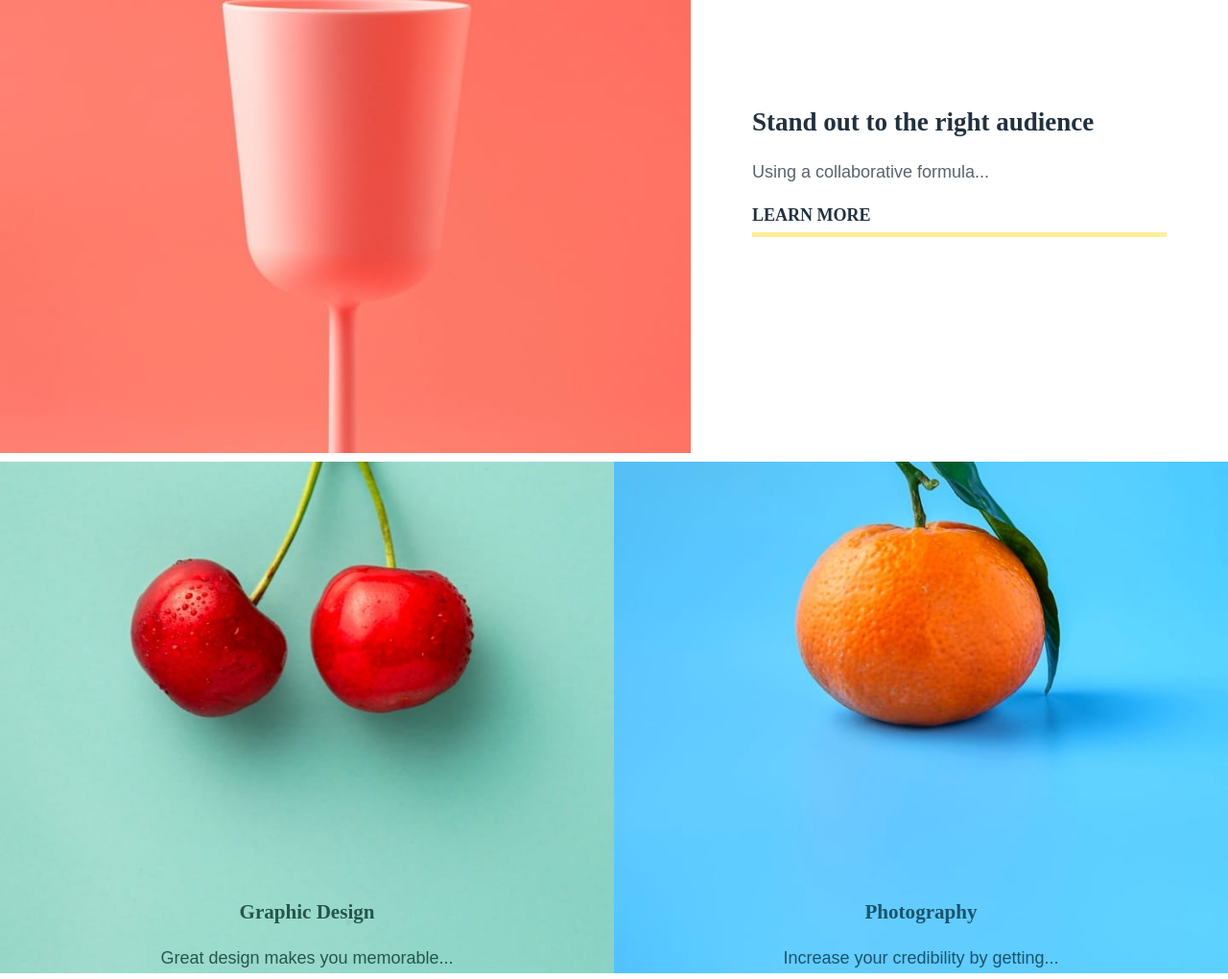
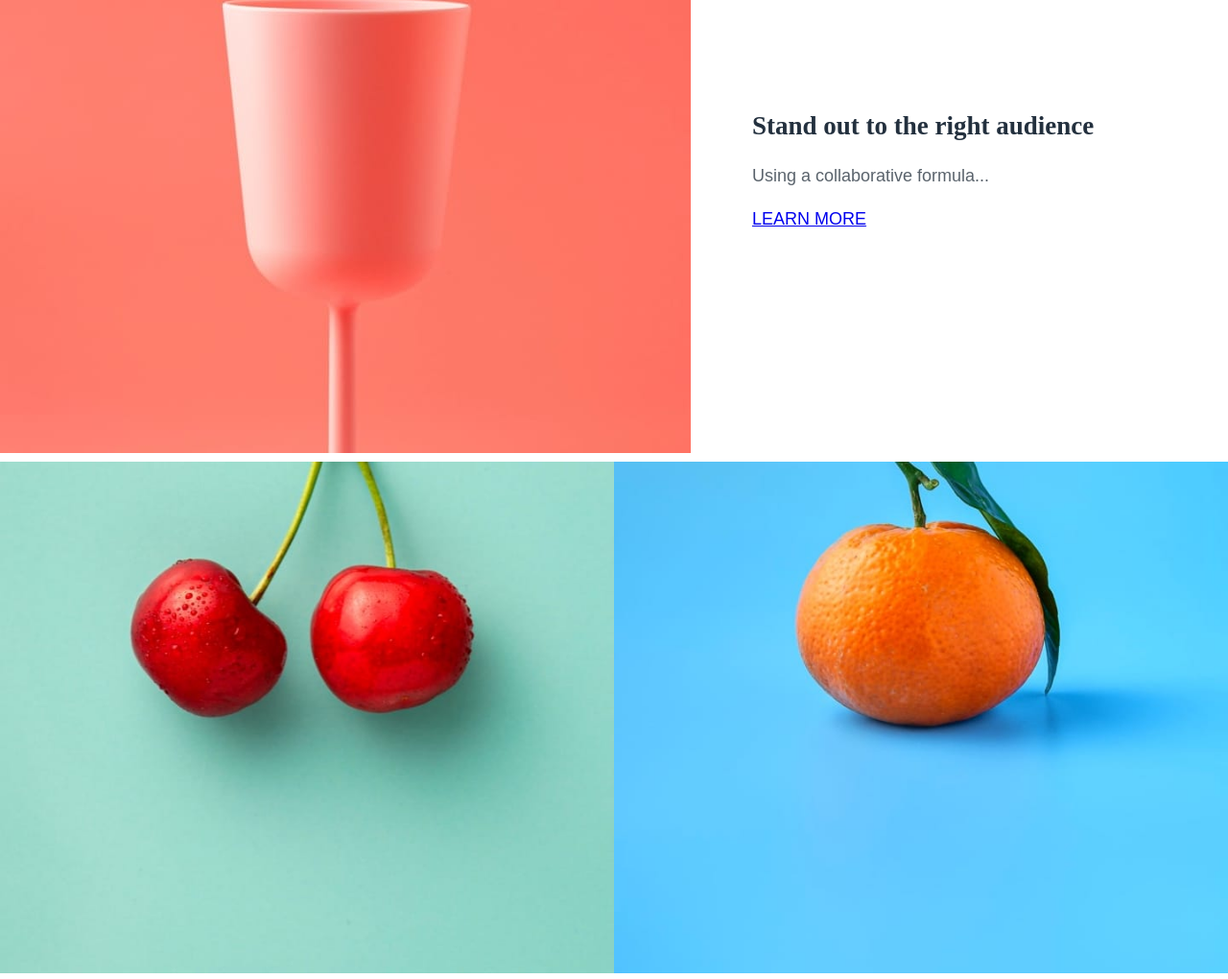
Before and after one commit to JhescoF/tarea_sem4, a plain HTML site: page index.html in a window 1280 px wide. Shown: the part 1457-2477 px from the top of the page at 96% size. Drawn offline with Linux system fonts and the light colour scheme.

Commit message:
profe no sea malo

```diff
--- a/style.css
+++ b/style.css
@@ -1,4 +1,4 @@
-/* ===== Variables ===== */
+
 :root {
   --rojo-400: hsl(7, 99%, 70%);
   --amarillo-500: hsl(51, 100%, 49%);
@@ -18,7 +18,7 @@
   --espaciado: 4rem;
 }
 
-/* ===== Reset ===== */
+
 * {
   margin: 0;
   padding: 0;
@@ -32,12 +32,12 @@ body {
   line-height: 1.6;
 }
 
-/* ===== Header ===== */
+
 .encabezado {
   background: url('images/desktop/image-header.jpg') no-repeat center/cover;
   color: var(--blanco);
   text-align: center;
-  min-height: 90vh; /* más visible */
+  min-height: 90vh;
   display: flex;
   flex-direction: column;
   justify-content: space-between;
@@ -64,10 +64,12 @@ body {
 
 .btn-contacto {
   background: var(--blanco);
-  color: var(--gris-950);
+
   padding: 0.5rem 1rem;
   border-radius: 20px;
   font-family: var(--fuente-titulo);
+   color: black;
+
 }
 
 .titulo-principal {
@@ -83,7 +85,7 @@ body {
   margin: 2rem auto;
 }
 
-/* ===== Secciones ===== */
+
 .seccion {
   display: grid;
   grid-template-columns: 1fr 1fr;
@@ -105,25 +107,10 @@ body {
   margin-bottom: 1rem;
 }
 
-.enlace-mas {
-  font-family: var(--fuente-titulo);
-  font-weight: 700;
-  text-decoration: none;
-  color: var(--gris-950);
-  position: relative;
-}
 
-.enlace-mas::after {
-  content: "";
-  display: block;
-  width: 100%;
-  height: 5px;
-  background: var(--amarillo-500);
-  opacity: 0.4;
-  margin-top: 0.2rem;
-}
 
-/* ===== Servicios ===== */
+
+
 .servicios {
   display: grid;
   grid-template-columns: 1fr 1fr;
@@ -131,20 +118,15 @@ body {
 
 .servicio {
   text-align: center;
-  position: relative;
+
 }
 
 .servicio img {
   width: 100%;
-  display: block;
+
 }
 
-.servicio h3 {
-  font-family: var(--fuente-titulo);
-  font-weight: 700;
-  margin-top: -5rem;
-  margin-bottom: 1rem;
-}
+
 
 .servicio.diseno h3,
 .servicio.diseno p {
@@ -156,7 +138,7 @@ body {
   color: var(--azul-800);
 }
 
-/* ===== Testimonios ===== */
+
 .testimonios {
   text-align: center;
   padding: var(--espaciado) 2rem;
@@ -174,7 +156,7 @@ body {
   margin-bottom: 1rem;
 }
 
-/* ===== Galería ===== */
+
 .galeria {
   display: grid;
   grid-template-columns: repeat(4, 1fr);
@@ -186,7 +168,6 @@ body {
   display: block;
 }
 
-/* ===== Footer ===== */
 .pie {
   background: var(--verde-500);
   text-align: center;
@@ -211,7 +192,7 @@ body {
   margin: 0 0.5rem;
 }
 
-/* ===== Responsive ===== */
+
 @media (max-width: 768px) {
   .seccion {
     grid-template-columns: 1fr;
@@ -230,7 +211,7 @@ body {
   }
 
   .menu {
-    display: none; /* aquí puedes meter el menú hamburguesa */
+    display: none;
   }
 
   .titulo-principal {
```
Also changed, not shown: index.html (+3 -5 lines).
